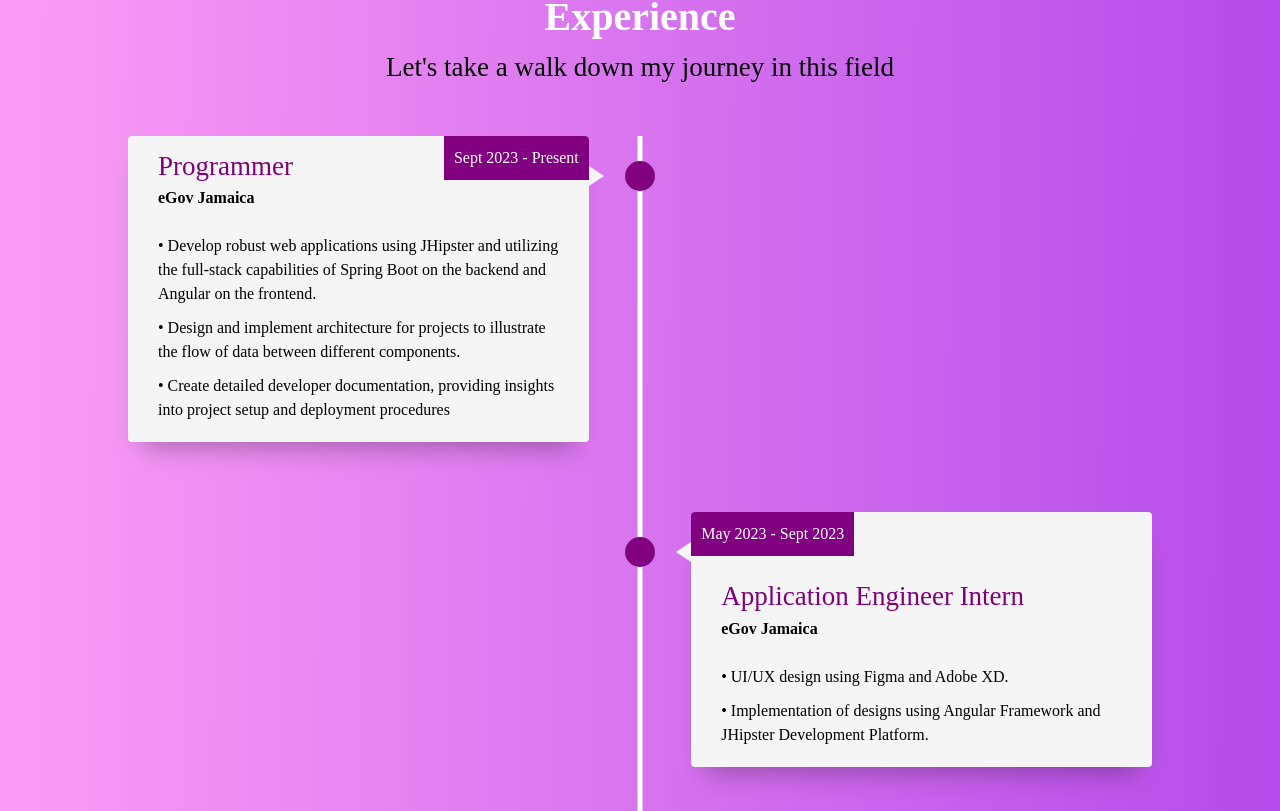
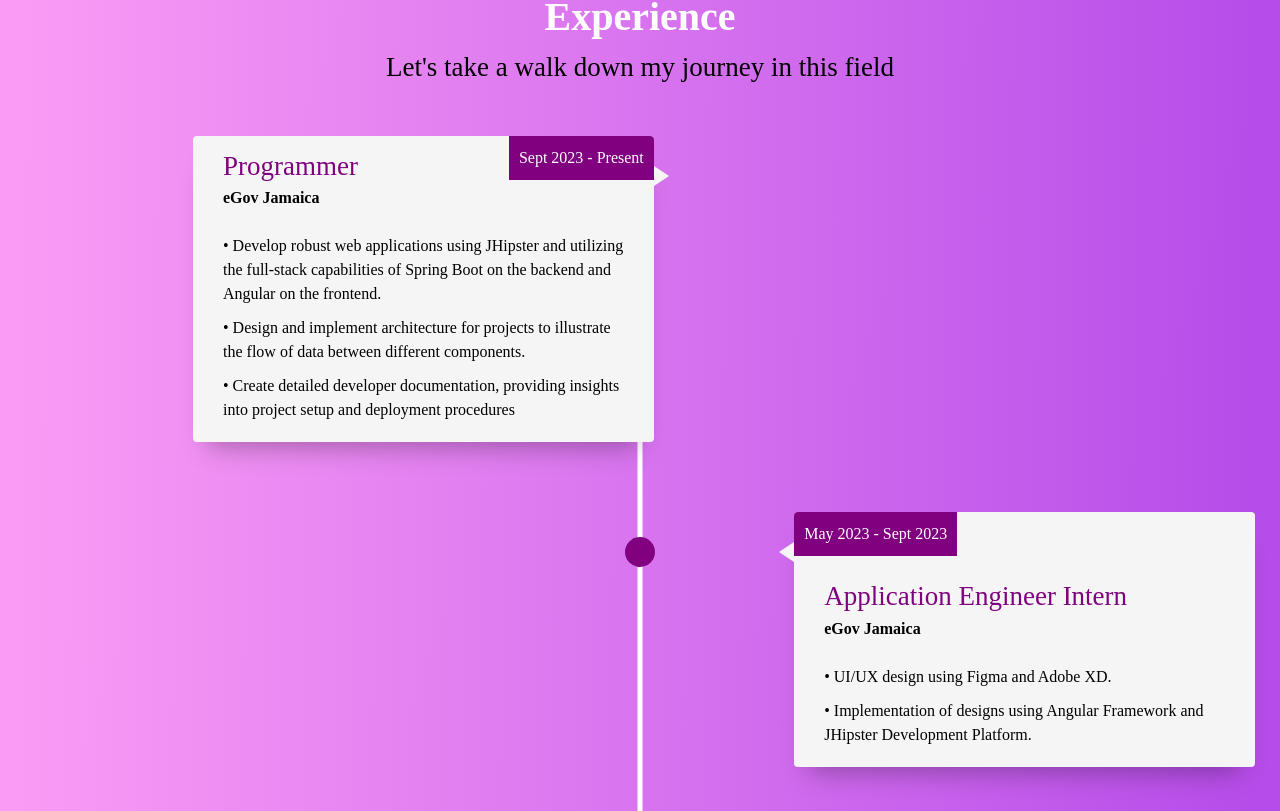
Before and after one commit to sedecrem/React-Web-Developer-Website-MSmith, a React (Create React App) app: page / in a window 1280 px wide. Shown: the part 2069-2880 px from the top of the page. Built offline with nearby package versions, Linux system fonts and the light colour scheme; a web font is replaced by a local one.

Commit message:
Updated experience page for my personal laptop width

```diff
--- a/src/components/Experience.css
+++ b/src/components/Experience.css
@@ -246,3 +246,14 @@
         padding-left: 20px;
     }
 }
+
+
+@media screen and (max-width: 1440px) {
+    .mobile-right{
+        margin-right: -103px;
+    }
+
+    .js--fadeInLeft{
+        margin-left: 65px;
+    }
+}
--- a/src/components/Skills.css
+++ b/src/components/Skills.css
@@ -103,7 +103,7 @@
         margin-top: -20px;
         display: flex;
         white-space: nowrap;
-        animation: ticker 11s linear infinite;
+        animation: ticker 15s linear infinite;
     }
 
     .mobile-icons-row {
```
